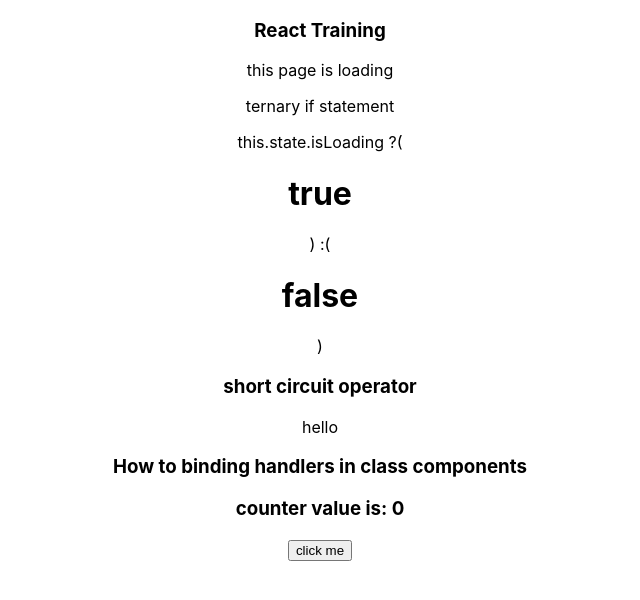
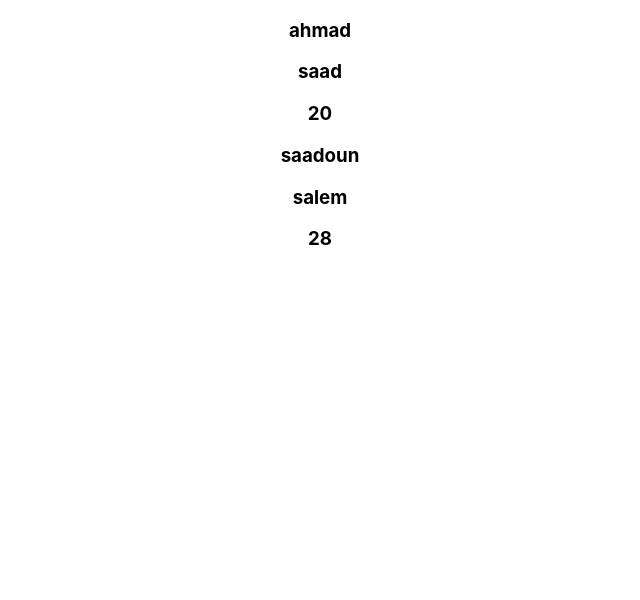
Before and after one commit to saadoundhirat/React-Training, a React (Create React App) app in the folder react-topics/: page / in a window 1280 px wide. Shown: the top 600 px of the page, without its empty margins (320-960 px from the left). Built offline with nearby package versions, Linux system fonts and the light colour scheme.

Commit message:
docs: change the files

```diff
--- a/react-topics/src/App.js
+++ b/react-topics/src/App.js
@@ -1,16 +1,18 @@
-import './App.css';
-import React from 'react'
-import Welcome from './components/class-components/Welcome';
-import BindingHandlers from './components/class-components/BindingHandlers';
-import ConditionalRendering from './components/class-components/ConditionalRendering';
+import "./App.css";
+import React from "react";
+import Welcome from "./components/class-components/Welcome";
+import BindingHandlers from "./components/class-components/BindingHandlers";
+import ConditionalRendering from "./components/class-components/ConditionalRendering";
+import ListRendering from "./components/class-components/ListRendering";
 
 function App() {
   return (
     <div className="App">
-      <h3> React Training </h3>
+      {/*<h3> React Training </h3>*/}
       {/*<Welcome/>*/}
-      <ConditionalRendering/>
-      <BindingHandlers/>
+      {/*<ConditionalRendering/>*/}
+      {/*<BindingHandlers />*/}
+      <ListRendering/>
     </div>
   );
 }
--- a/react-topics/src/components/class-components/ConditionalRendering.js
+++ b/react-topics/src/components/class-components/ConditionalRendering.js
@@ -18,7 +18,6 @@
       msg = <p>this page done loading</p>;
     }
 
-
     // we can also use return with if we want to render based on condition // but it's not preferred in jsx
 
     return (
@@ -26,11 +25,9 @@
         {msg}
         <p>ternary if statement</p>
         this.state.isLoading ?(<h1>true</h1>) :(<h1>false</h1>)
-
         <h3>short circuit operator</h3>
         {this.state.isLoading && <div>hello</div>}
       </div>
-
     );
   }
 }
--- /dev/null
+++ b/react-topics/src/components/class-components/ListRendering.js
@@ -0,0 +1,40 @@
+import React, { Component } from "react";
+
+export class ListRendering extends Component {
+  constructor(props) {
+    super(props);
+
+    this.state = {
+      users: [
+        {
+          fname: "ahmad",
+          lname: "saad",
+          age: "20",
+        },
+        {
+          fname: "saadoun",
+          lname: "salem",
+          age: "28",
+        },
+      ],
+    };
+  }
+
+  render() {
+    return (
+      <div>
+        {this.state.users.map(({ fname, lname, age }, index) => {
+          return (
+            <div Style={"badding: 10rem"} key={index}>
+              <h3>{fname}</h3>
+              <h3>{lname}</h3>
+              <h3>{age}</h3>
+            </div>
+          );
+        })}
+      </div>
+    );
+  }
+}
+
+export default ListRendering;
```
